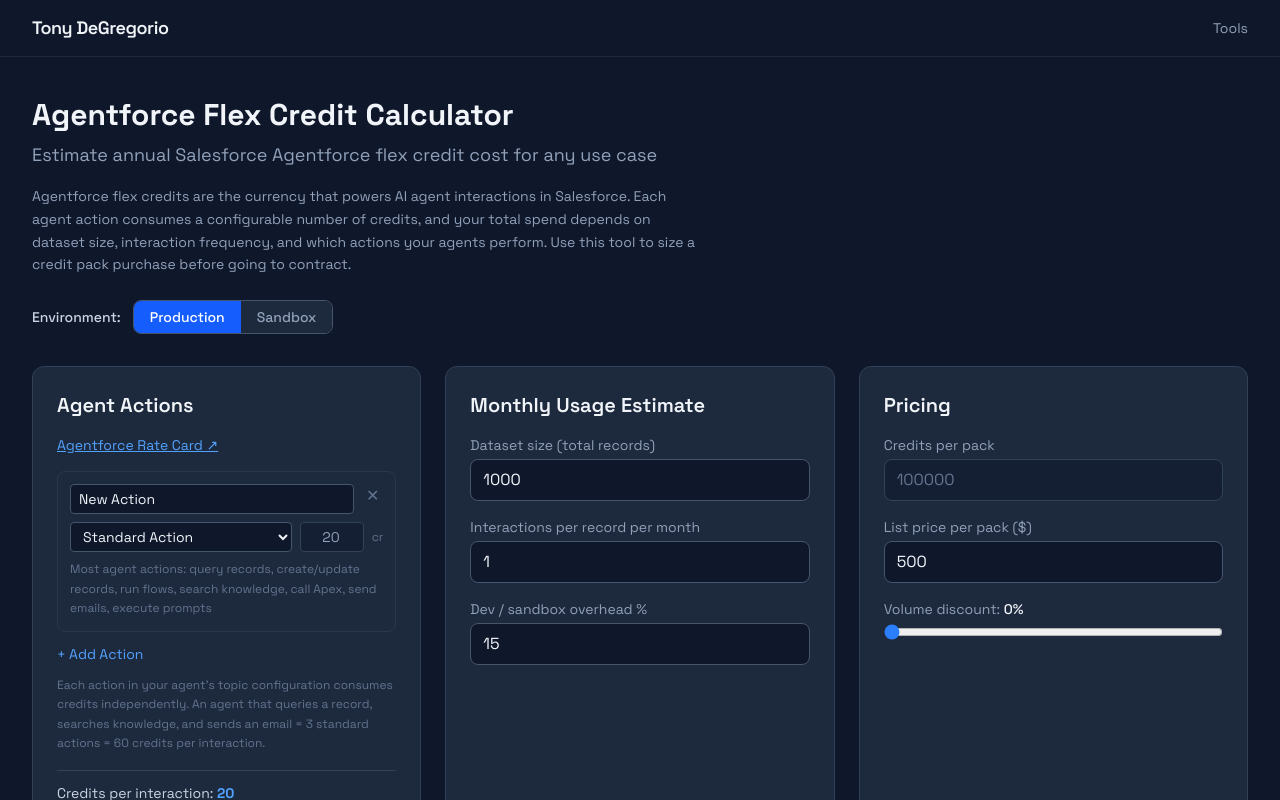
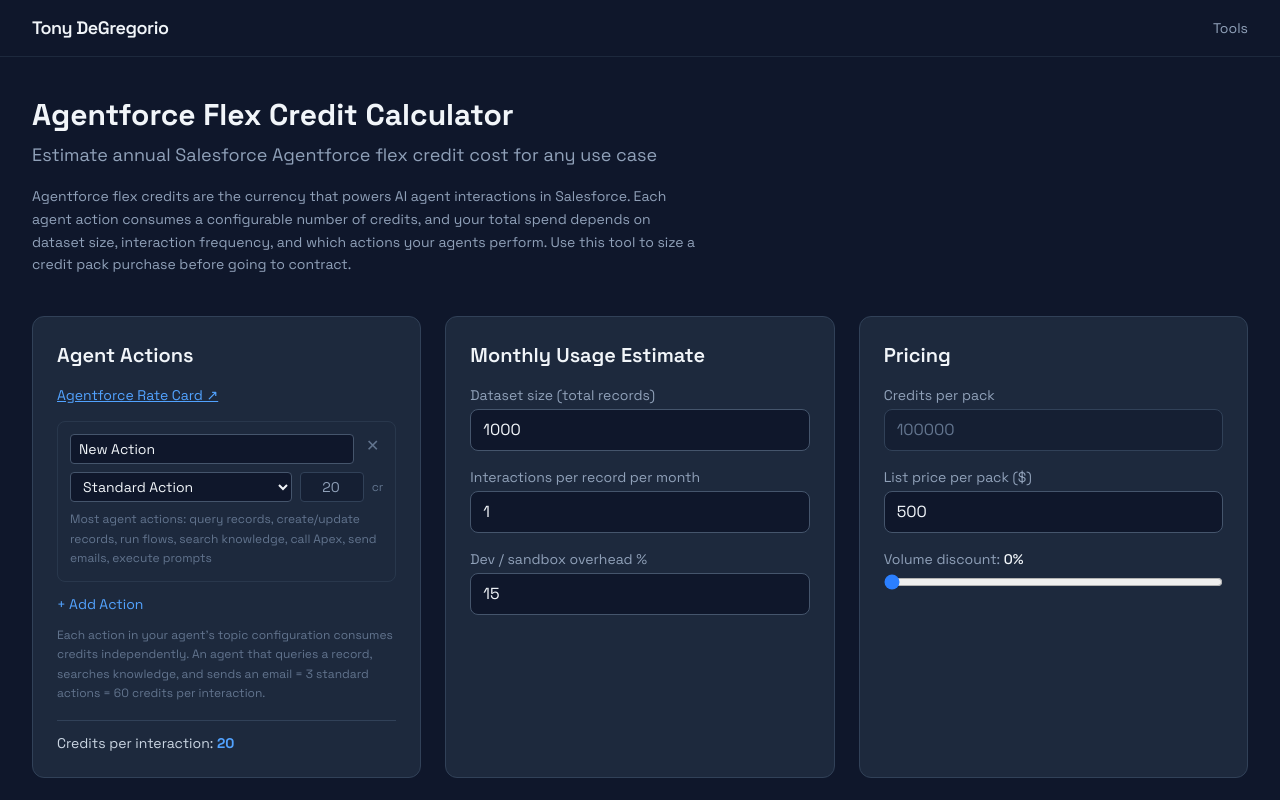
Before and after one commit to tdforce85/sfprojects, a Next.js app in the folder apps/portfolio/: page /tools/agentforce-calculator in a window 1280 px wide. Shown: the top 800 px of the page. Built offline with nearby package versions, Linux system fonts and the light colour scheme.

Commit message:
fix: remove Production/Sandbox toggle from Agentforce calculator
Reverts the sandbox credit multiplier feature added in the previous
commit, keeping only the two requested fixes: action type picklist
and clean no-discount cost display.

https://claude.ai/code/session_01S5xh16uwWDEtJGgv3Dcvve

```diff
--- a/apps/portfolio/src/app/tools/agentforce-calculator/page.tsx
+++ b/apps/portfolio/src/app/tools/agentforce-calculator/page.tsx
@@ -24,14 +24,13 @@ const TYPE_HELP: Record<ActionType, string> = {
     "Enter a custom credit value for negotiated rates or future action types",
 };
 
-function creditsForType(type: ActionType, sandbox: boolean): number {
-  if (type === "standard") return sandbox ? 16 : STANDARD_CREDITS;
-  if (type === "voice") return sandbox ? 24 : VOICE_CREDITS;
+function creditsForType(type: ActionType): number {
+  if (type === "standard") return STANDARD_CREDITS;
+  if (type === "voice") return VOICE_CREDITS;
   return 0;
 }
 
 export default function AgentforceCalculator() {
-  const [isSandbox, setIsSandbox] = useState(false);
   const [actions, setActions] = useState<Action[]>([
     { name: "New Action", type: "standard", credits: STANDARD_CREDITS },
   ]);
@@ -41,24 +40,13 @@ export default function AgentforceCalculator() {
   const [costPerPack, setCostPerPack] = useState(BASE_PRICE);
   const [discount, setDiscount] = useState(0);
 
-  const toggleSandbox = (sandbox: boolean) => {
-    setIsSandbox(sandbox);
-    setActions((prev) =>
-      prev.map((a) =>
-        a.type === "custom"
-          ? a
-          : { ...a, credits: creditsForType(a.type, sandbox) }
-      )
-    );
-  };
-
   const addAction = () => {
     setActions((prev) => [
       ...prev,
       {
         name: "New Action",
         type: "standard",
-        credits: creditsForType("standard", isSandbox),
+        credits: creditsForType("standard"),
       },
     ]);
   };
@@ -78,7 +66,7 @@ export default function AgentforceCalculator() {
       prev.map((a, idx) => {
         if (idx !== i) return a;
         const credits =
-          type === "custom" ? a.credits : creditsForType(type, isSandbox);
+          type === "custom" ? a.credits : creditsForType(type);
         return { ...a, type, credits };
       })
     );
@@ -143,46 +131,13 @@ export default function AgentforceCalculator() {
       <p className="text-slate-400 mb-4 text-lg">
         Estimate annual Salesforce Agentforce flex credit cost for any use case
       </p>
-      <p className="text-slate-400 text-sm max-w-2xl mb-6 leading-relaxed">
+      <p className="text-slate-400 text-sm max-w-2xl mb-10 leading-relaxed">
         Agentforce flex credits are the currency that powers AI agent
         interactions in Salesforce. Each agent action consumes a configurable
         number of credits, and your total spend depends on dataset size,
         interaction frequency, and which actions your agents perform. Use this
         tool to size a credit pack purchase before going to contract.
       </p>
-
-      {/* Production / Sandbox toggle */}
-      <div className="flex items-center gap-3 mb-8 flex-wrap">
-        <span className="text-sm font-medium text-slate-300">Environment:</span>
-        <div className="flex rounded-lg overflow-hidden border border-slate-600">
-          <button
-            onClick={() => toggleSandbox(false)}
-            className={`px-4 py-1.5 text-sm font-medium transition-colors ${
-              !isSandbox
-                ? "bg-blue-600 text-white"
-                : "bg-slate-800 text-slate-400 hover:text-slate-200"
-            }`}
-          >
-            Production
-          </button>
-          <button
-            onClick={() => toggleSandbox(true)}
-            className={`px-4 py-1.5 text-sm font-medium transition-colors ${
-              isSandbox
-                ? "bg-amber-600 text-white"
-                : "bg-slate-800 text-slate-400 hover:text-slate-200"
-            }`}
-          >
-            Sandbox
-          </button>
-        </div>
-        {isSandbox && (
-          <span className="text-xs text-amber-400">
-            Sandbox mode: 80% credit multiplier active (standard: 16 cr, voice:
-            24 cr)
-          </span>
-        )}
-      </div>
 
       <div className="grid grid-cols-1 lg:grid-cols-3 gap-6 mb-6">
         {/* Agent Actions */}
```
